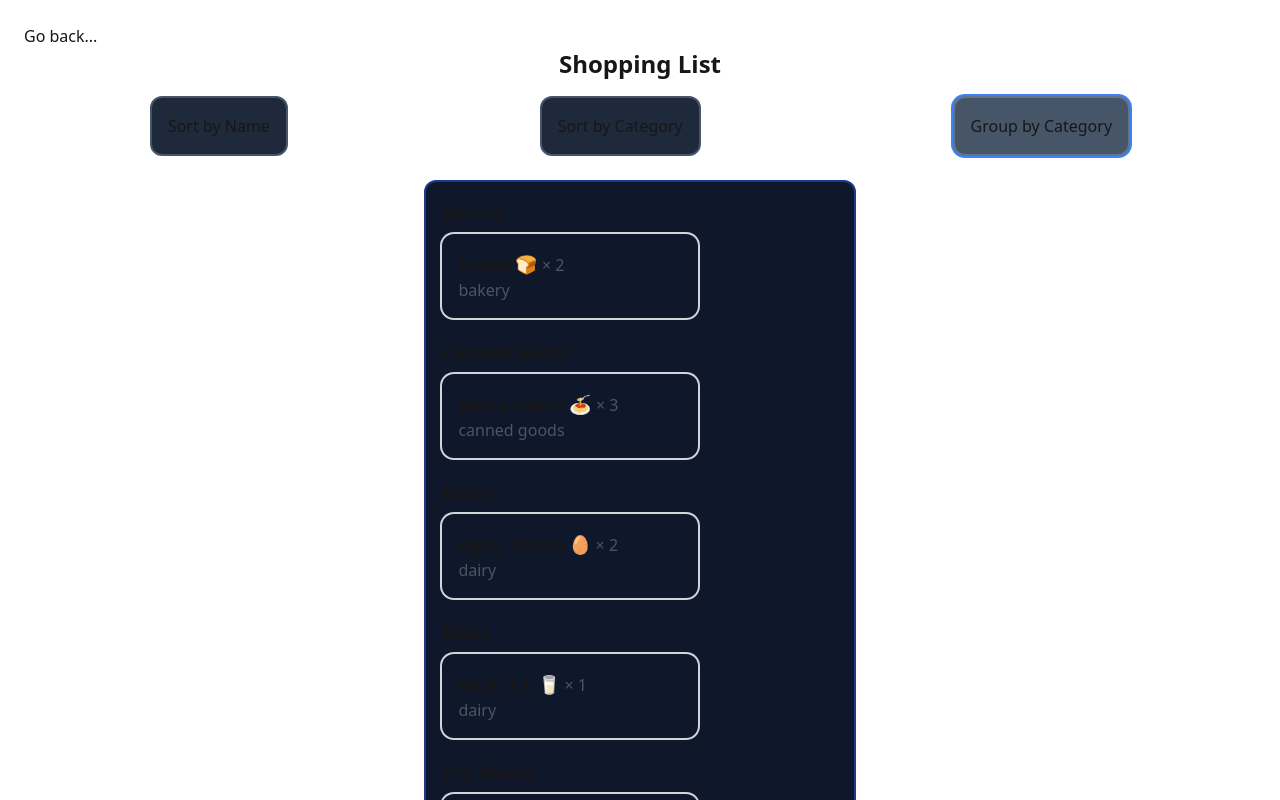
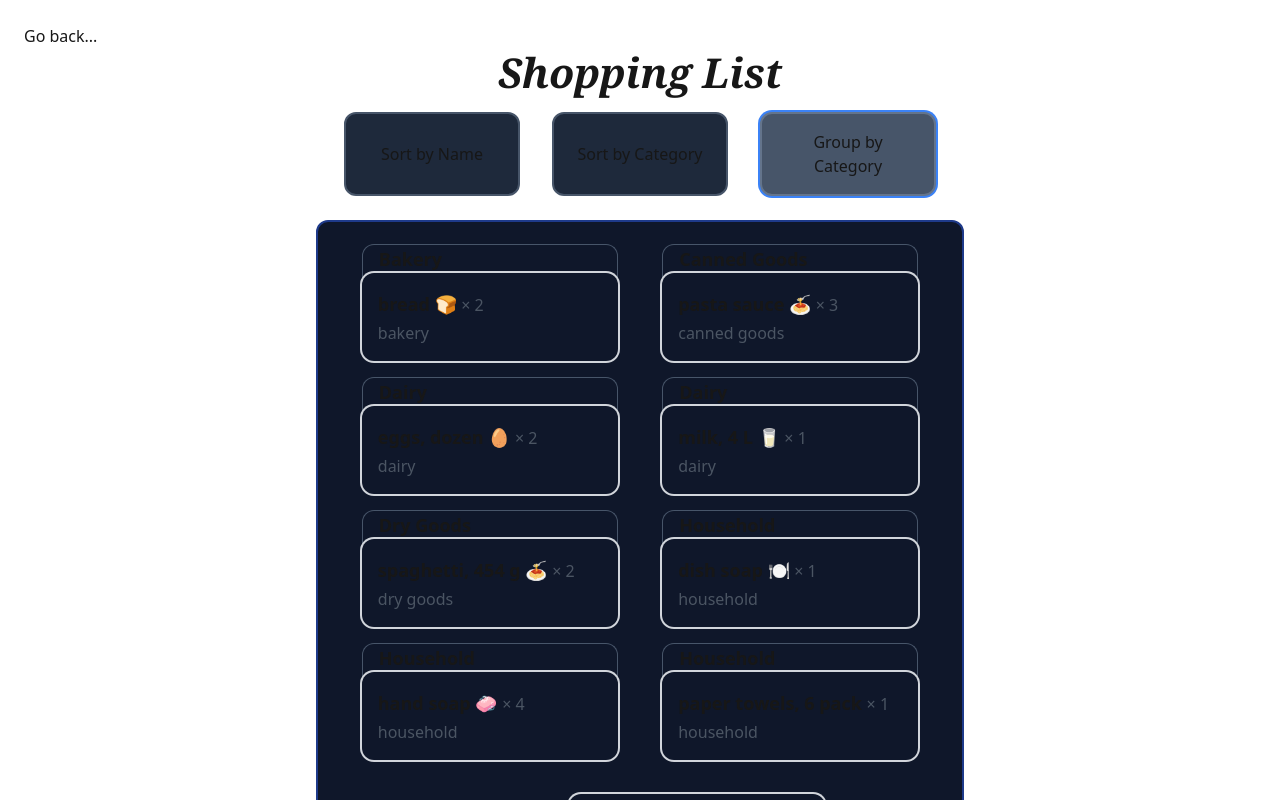
Before and after one commit to FlawlessCasual17/cprg306-assignments, a Next.js app: page /week-6 in a window 1280 px wide. Both pictures are taken after a click on the button "Group by Category". Shown: the top 800 px of the page. Built offline with nearby package versions, Linux system fonts and the light colour scheme.

Commit message:
Updates
Signed-off-by: FlawlessCasual17 <07e5297d5b@c0x0.com>

```diff
--- a/app/week-6/item.js
+++ b/app/week-6/item.js
@@ -2,16 +2,18 @@
 import './styles.css'
 
 export default function Item({ isGrouped, id, name, quantity, category }) {
-    const capitalFirst = (str) => !(`${str}`.includes(' '))
-        ? `${str}`.charAt(0).toUpperCase() + `${str}`.slice(1).toLowerCase()
-        : `${str}`.split(' ').map(c =>
-            c.charAt(0).toUpperCase() + c.slice(1).toLowerCase()).join(' ')
+    const capitalFirst = (str) => `${str}`.split(' ').map(c =>
+        c.charAt(0).toUpperCase() + c.slice(1).toLowerCase()).join(' ')
+
+    const categoryTitle = (
+        <div className={`category ${!isGrouped ? 'category-active' : ''}`}>
+            {capitalFirst(category)}
+        </div>
+    )
 
     return (
         <span key={id} className='aio-flexbox'>
-            <div className='relative font-extrabold text-lg mb-2' hidden={isGrouped}>
-                {capitalFirst(category)}
-            </div>
+            {!isGrouped ? categoryTitle : ''}
             <li className='relative w-64 mb-5 ring-2 ring-gray-300 p-4 rounded-xl'>
                 <div className='font-semibold text-lg'>
                     {name} <span className='quantity'>× {quantity}</span>
--- a/app/week-6/list-item.js
+++ b/app/week-6/list-item.js
@@ -16,16 +16,16 @@ export default function ListItem() {
         setItems([...items].sort((a, b) => a.name.localeCompare(b.name)))
     }
 
-    function sortByCategory() {
+    function sortByCategory(value = false) {
         setIsGrouped(true)
-        if (isGrouped) setSortBy('category') // Necessary for `groupByCategory()` calls
+        if (value) setSortBy('category') // Necessary for `groupByCategory()` calls
         setItems([...items].sort((a, b) => a.category.localeCompare(b.category)))
     }
 
     function groupByCategory() {
-        sortByCategory() // This needs to be first
+        sortByCategory(true)
         setSortBy('group')
-        setIsGrouped(false)
+        setIsGrouped(false)  // This will trigger the animation
     }
 
     console.log(`sortBy is now equal to: ${sortBy}`)
@@ -35,7 +35,7 @@ export default function ListItem() {
 
     return (
         <span>
-            <div className='flex justify-around'>
+            <div className='flex justify-center button-container relative'>
                 <button onClick={sortByName} className={getClasses('name')}>
                     Sort by Name
                 </button>
@@ -48,7 +48,8 @@ export default function ListItem() {
             </div>
             <div className='relative'>
                 <ul className='flexbox-list rounded-xl align-text-bottom'>
-                    {[...items].map(item => <Item key={item.id} isGrouped={isGrouped} {...item} />)}
+                    {[...items].map(item =>
+                        <Item key={item.id} isGrouped={isGrouped} {...item} />)}
                 </ul>
             </div>
         </span>
--- a/app/week-6/page.js
+++ b/app/week-6/page.js
@@ -8,7 +8,7 @@ export default function Page() {
         <main className='m-6'>
             {/* dprint-ignore */}
             <Link href='../'>Go back...</Link>
-            <h1 className='text-2xl font-bold mb-4 text-center'>Shopping List</h1>
+            <h1>Shopping List</h1>
             <ListItem />
         </main>
     )
--- a/app/week-6/styles.css
+++ b/app/week-6/styles.css
@@ -1,30 +1,43 @@
-/* .rounded-xl {
-    border-radius: 11px
-} */
-
-.aio-flexbox {
-    position: relative;
-    display: flex;
-    justify-content: space-around;
-    flex-wrap: wrap;
-    flex-direction: column
+h1 {
+    font-style: italic;
+    font-weight: 700;
+    font-size: 2.57rem;
+    line-height: 3rem;
+    font-family: ui-serif, Georgia, Cambria, "Times New Roman", Times, serif;
+    margin-bottom: 1rem;
+    text-align: center
 }
 
 .flexbox-list {
     position: relative;
     display: flex;
-    flex-direction: column;
+    flex-direction: row;
+    flex-wrap: wrap;
     margin: 1rem auto;
-    padding: 1rem;
-    justify-content: space-between;
-    width: 35%;
-    height: auto;
+    padding: 1.5rem 1.35rem 0.05rem;
+    justify-content: space-around;
+    width: 40.5rem;
+    height: 60rem;
     border-width: 2px;
     @apply border-blue-900 bg-slate-900
 }
 
+.aio-flexbox {
+    height: 7.5rem !important;
+    position: relative;
+    display: flex;
+    justify-content: space-evenly;
+    flex-wrap: wrap;
+    flex-direction: column;
+    top: 1rem
+}
+
 .flex-buttons {
+    position: relative;
+    flex: 1rem auto 100;
     border-width: 2px;
+    width: 11rem;
+    transition: all 0.3s ease;
     @apply bg-slate-800 border-slate-600 p-4 mb-2 transition-colors
 }
 
@@ -37,8 +50,35 @@
 }
 
 .quantity {
-    line-height: 0 !important;
+    line-height: 2rem;
     font-size: 1rem !important;
     font-weight: 400 !important;
     @apply text-gray-600
 }
+
+.category {
+    position: relative;
+    font-weight: 800;
+    font-size: 1.125rem /* 18px */;
+    line-height: 1.75rem /* 28px */;
+    margin-top: -1.5rem /* -24px */;
+    border-top-width: 1px;
+    border-left-width: 1px;
+    border-right-width: 1px; /* border-bottom-width: 1px; */
+    border-collapse: separate;
+    padding-left: 1rem;
+    bottom: -0.35rem;
+    transition: transform 0.3s ease, height 0.3s ease;
+    transform: translateY(100%);
+    height: 0;
+    @apply rounded-t-xl border-slate-600;
+}
+
+.category-active {
+    transform: translateY(0);
+    height: 2.1rem;
+}
+.button-container {
+    gap: 0rem 2rem;
+    /* Adjust this value to increase or decrease space between buttons */
+}
```
